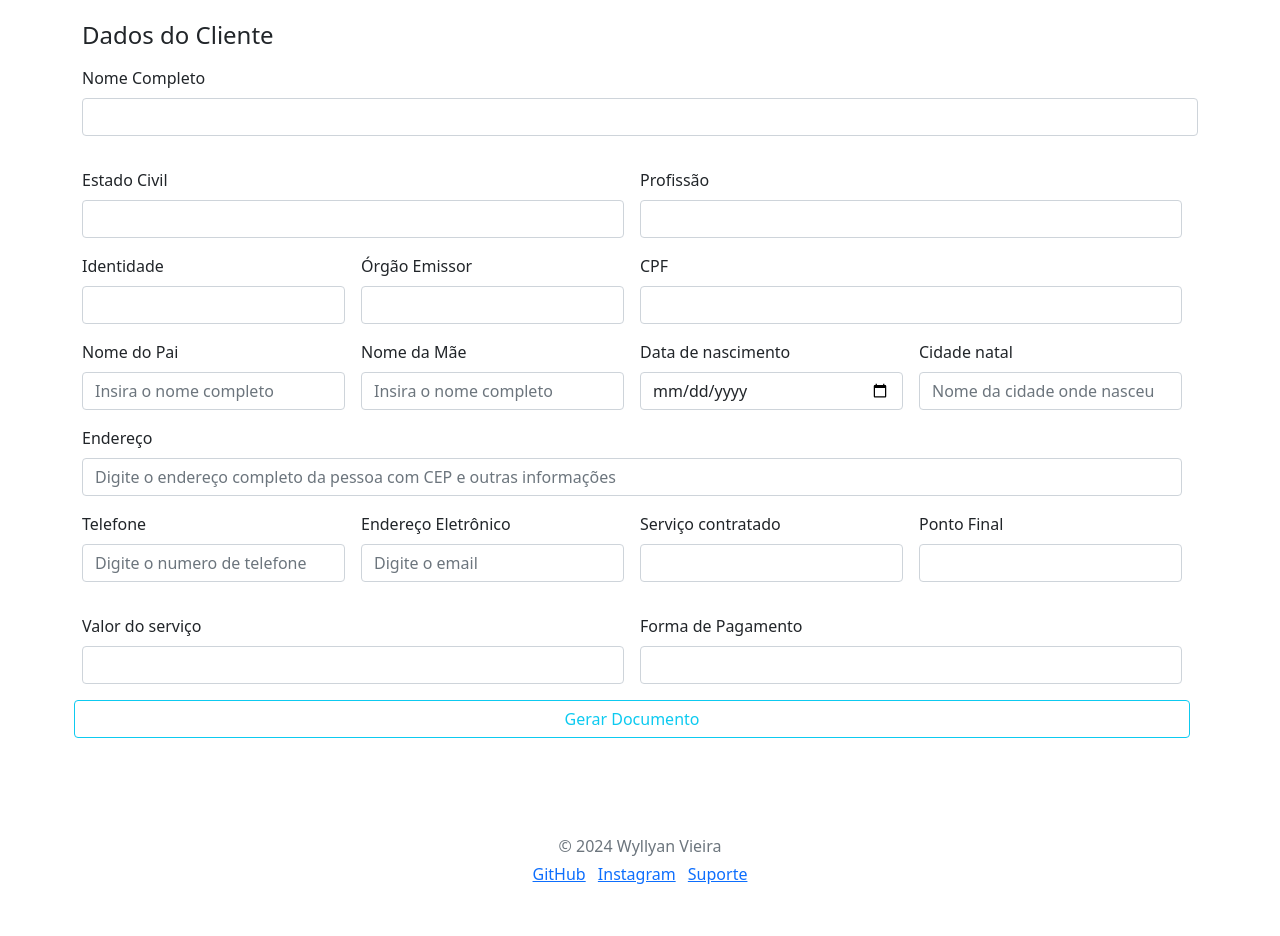
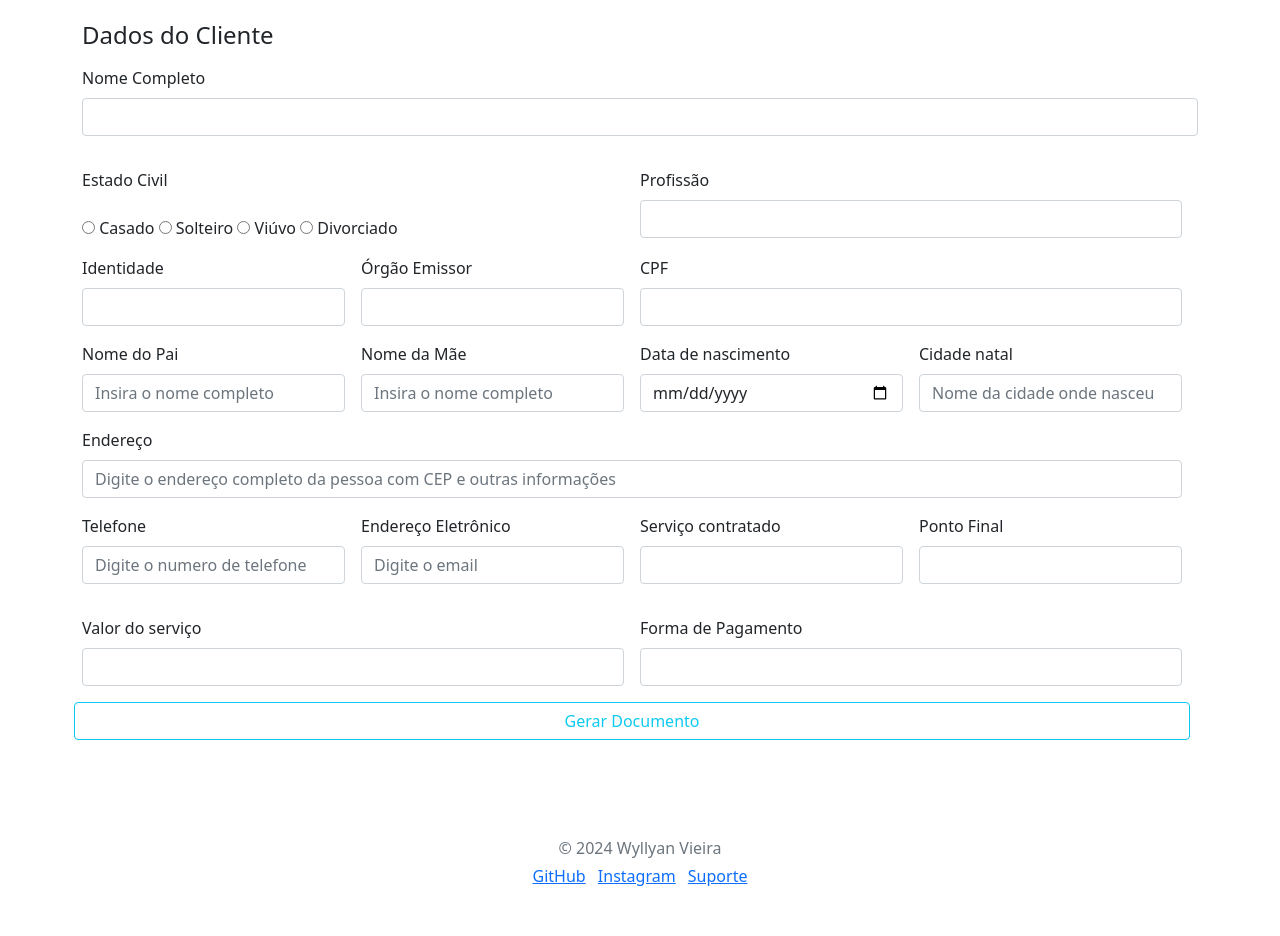
Before and after one commit to wyllyanvieira/Sistema-Advocacio, a PHP site: page / in a window 1280 px wide. Shown: the part 278-1214 px from the top of the page. Before the commit the page ends 1162 px from the top, so only its background shows below. Run offline with PHP 8.4, Linux system fonts and the light colour scheme.

Commit message:
Add files via upload

```diff
--- a/index.php
+++ b/index.php
@@ -40,9 +40,27 @@
                 <div class="row g-3">
                 <div class="col-sm-6">
                   <label for="estadocivil" class="form-label">Estado Civil</label>
-                  <input type="text" class="form-control" name="estadocivil" placeholder="" value="" required="">
-                  <div class="invalid-feedback">
-                    Valid first name is required.
+                  <p></p>
+                  <label for="casado">
+                      <input type="radio" id="casado" name="estadoCivil" value="casado" onclick="mostrarCampo()"> Casado
+                  </label>
+
+                  <label for="solteiro">
+                      <input type="radio" id="solteiro" name="estadoCivil" value="solteiro" onclick="mostrarCampo()"> Solteiro
+                  </label>
+
+                  <label for="viuvo">
+                      <input type="radio" id="viuvo" name="estadoCivil" value="viuvo" onclick="mostrarCampo()"> Viúvo
+                  </label>
+
+                  <label for="divorciado">
+                      <input type="radio" id="divorciado" name="estadoCivil" value="divorciado" onclick="mostrarCampo()"> Divorciado
+                  </label>
+
+                  <div id="campoExtra" style="display:none;">
+                      <label for="campoInput">Nome do conje:
+                          <input type="text" id="campoInput" class="form-control" name="conjuge" placeholder="" value="" required="">
+                      </label>
                   </div>
                 </div>
 
@@ -179,5 +197,18 @@
           </footer>
     </div>
 </body>
-    <script></script>
+<script>
+        function mostrarCampo() {
+            var campoExtra = document.getElementById("campoExtra");
+            var campoInput = document.getElementById("campoInput");
+
+            if (document.getElementById("casado").checked || document.getElementById("divorciado").checked) {
+                campoExtra.style.display = "block";
+                campoInput.required = true;
+            } else {
+                campoExtra.style.display = "none";
+                campoInput.required = false;
+            }
+        }
+    </script>
 </html>
```
Also changed, not shown: gerar_docx.php (+31 -8 lines).
